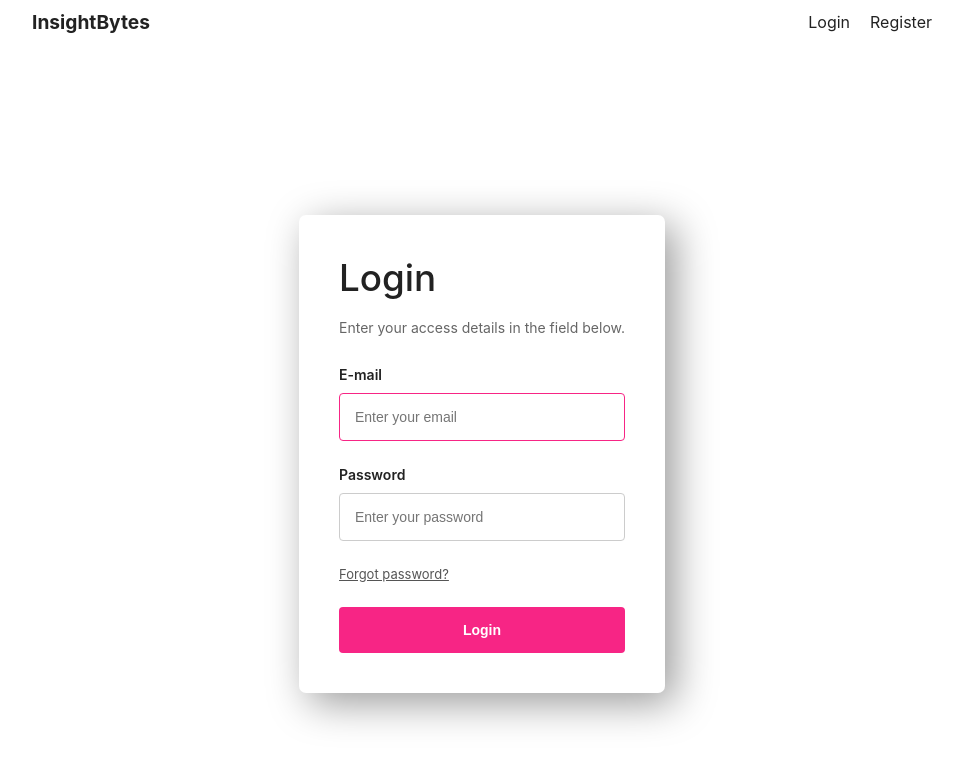
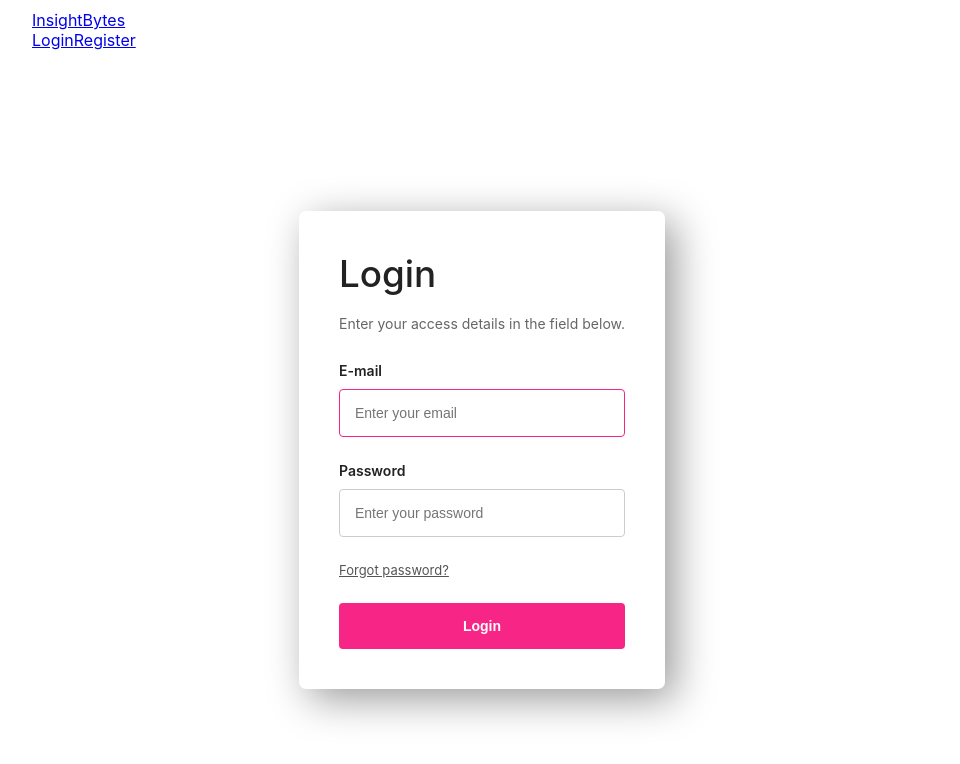
Before and after one commit to Silva-Raiane/projeto-final-M5, a React (Create React App) app in the folder client/: page /login in a window 1280 px wide. Shown: the top 764 px of the page, without its empty margins (158-1118 px from the left). Built offline with nearby package versions, Linux system fonts and the light colour scheme.

Commit message:
style(App.css): removing unnecessary elements
Removing some elements from App.css, since the .css of each components will be in a different file.

```diff
--- a/client/src/App.css
+++ b/client/src/App.css
@@ -8,52 +8,6 @@ main{
 	margin: 0 auto;
 }
 
-header{
-	display:flex;
-  justify-content: space-between;
-	align-items: center;
-	margin-bottom:20px;
-}
-header a{
-	text-decoration:none;
-	color: inherit;
-}
-header a.logo-type{
-	font-weight:bold;
-  font-size: 1.2rem;
-}
-header nav{
-	display: flex;
-	gap: 20px
-}
-
-.post{
-	display:grid;
-  grid-template-columns: 0.9fr 1fr;
-  gap: 10px;
-  margin-bottom: 35px;
-}
-
-.post .image img{
-	width:100%
-
-}
-.post .texts h2{
-  margin:0;
-  font-size: 1.4rem;
-}
-
-.post .texts .info{
-  display: flex;
-  margin:6px 0;
-  color: #888;
-  font-size: .7rem;
-  font-weight: bold;
-  gap: 10px;
-}
-.post .texts .info .author{
-  color: #333;
-}
 
 /* LOGIN AND REGISTER FORMS */
 
```
